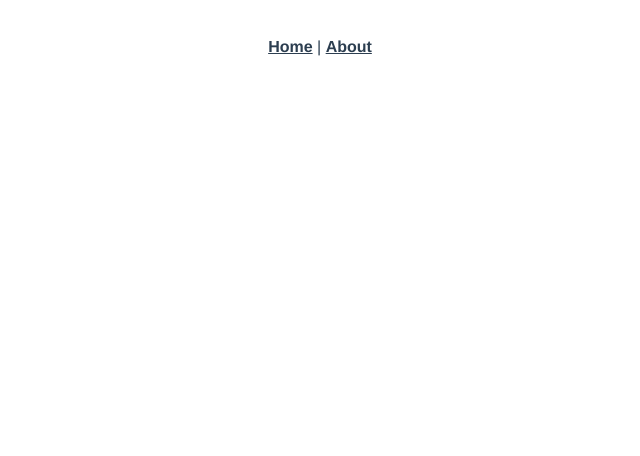
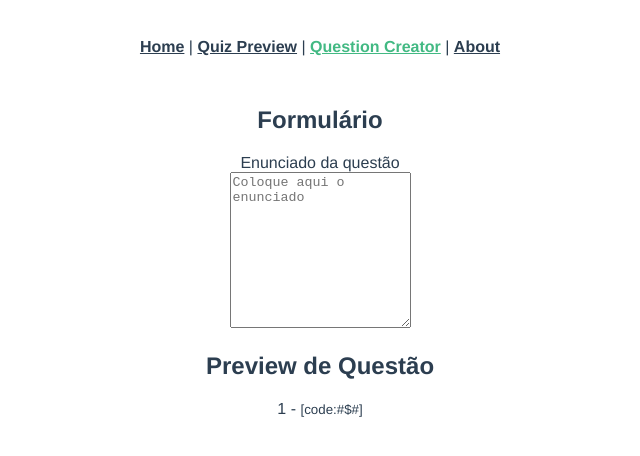
Before and after one commit to LuanComputacao/xavier-front_end, a Vue app: page /question-creator in a window 1280 px wide. Shown: the top 456 px of the page, without its empty margins (320-960 px from the left). Built offline with nearby package versions, Linux system fonts and the light colour scheme.

Commit message:
Paginas Home, Quiz Preview, Question Creator e About

```diff
--- a/src/App.vue
+++ b/src/App.vue
@@ -2,6 +2,8 @@
   <div id="app">
     <div id="nav">
       <router-link to="/">Home</router-link> |
+      <router-link to="/quiz-preview">Quiz Preview</router-link> |
+      <router-link to="/question-creator">Question Creator</router-link> |
       <router-link to="/about">About</router-link>
     </div>
     <router-view/>
--- a/src/components/molecules/QuestionAnswer.vue
+++ b/src/components/molecules/QuestionAnswer.vue
@@ -37,21 +37,18 @@
 </template>
 
 <script>
-import { mapActions } from 'vuex'
+import { mapActions, mapState } from 'vuex'
 export default {
   name: 'QuestionAnswer',
+
   props: {
     type: Number,
     question_items: Array,
     question_id: String
   },
+
   data: function () {
     return {
-      types: {
-        OPEN: 1,
-        UNIQUE_CHOICE: 2,
-        MULTIPLE_CHOICE: 3
-      },
       text: '',
       picked: 'null',
       question_choices_value: {}
@@ -64,6 +61,12 @@ export default {
         this.question_choices_value[e.id] = false
       })
     }
+  },
+
+  computed: {
+    ...mapState({
+      types: state => state.questions.types
+    })
   },
 
   methods: {
--- a/src/components/organisms/QuestionContainer.vue
+++ b/src/components/organisms/QuestionContainer.vue
@@ -1,6 +1,6 @@
 <template>
   <div class="question">
-     <QuestionWording
+    <QuestionWording
       :order="question.order"
       :wording="question.wording"
       :question_id="question_id"
@@ -20,8 +20,27 @@ import QuestionWording from '@/components/molecules/QuestionWording.vue'
 export default {
   name: 'QuestionContainer',
   props: {
-    question: Object,
-    question_id: String
+    question: {
+      type: Object,
+      required: true,
+      default: () => {
+        return {
+          order: 0,
+          type: 1,
+          wording: 'question wording',
+          items: [
+            { id: 1, text: 'First' },
+            { id: 2, text: 'Second' }
+          ]
+        }
+      }
+    },
+    question_id: {
+      type: String,
+      default: () => {
+        return '#$#'
+      }
+    }
   },
   components: {
     QuestionWording,
--- a/src/router/index.js
+++ b/src/router/index.js
@@ -10,6 +10,17 @@ const routes = [
     name: 'Home',
     component: Home
   },
+  {
+    path: '/quiz-preview',
+    name: 'QuizPreview',
+    component: () => import('../views/QuizPreview.vue')
+  },
+  {
+    path: '/question-creator',
+    name: 'QuestionCreator',
+    component: () => import('../views/QuestionCreator.vue')
+  },
+
   {
     path: '/about',
     name: 'About',
--- a/src/store/modules/questions.js
+++ b/src/store/modules/questions.js
@@ -1,4 +1,9 @@
 const state = () => ({
+  types: {
+    OPEN: 1,
+    UNIQUE_CHOICE: 2,
+    MULTIPLE_CHOICE: 3
+  },
   all: {
     '001': {
       order: 1,
--- a/src/views/About.vue
+++ b/src/views/About.vue
@@ -1,5 +1,5 @@
 <template>
   <div class="about">
-    <h1>This is an about page</h1>
+    <h1>Este é o banco de questões Mr. Xavier</h1>
   </div>
 </template>
--- a/src/views/Home.vue
+++ b/src/views/Home.vue
@@ -1,28 +1,31 @@
 <template>
   <div class="home">
-    <h1>Perguntas</h1>
-    <div v-for="(question, qId) in questions" :key="qId">
-      <QuestionContainer :question="question" :question_id="qId"/>
+    <h1>Home</h1>
+    <div>{{beHappy}}</div>
+    <div>
+      <input
+        type="text"
+        v-model="nome"
+        placeholder="Seu nome"
+      >
     </div>
   </div>
 </template>
 
 <script>
 // @ is an alias to /src
-import QuestionContainer from '@/components/organisms/QuestionContainer.vue'
-import { mapState } from 'vuex'
-
 export default {
   name: 'Home',
+
+  data () {
+    return {
+      nome: ''
+    }
+  },
   computed: {
-    ...mapState({
-      questions: state => state.questions.all,
-      answers: state => state.answers.all
-    })
-  },
-
-  components: {
-    QuestionContainer
+    beHappy () {
+      return 'Be happy ' + this.nome + '!'
+    }
   }
 }
 </script>
--- /dev/null
+++ b/src/views/QuestionCreator.vue
@@ -0,0 +1,65 @@
+<template>
+  <div>
+
+    <div>
+      <div>
+        <h2>Formul&aacute;rio</h2>
+      </div>
+      <form action="" method="POST">
+        <label for="js-question-wording">Enunciado da questão</label><br/>
+        <textarea
+          name="question-wording"
+          id="js-question-wording"
+          rows="10"
+          placeholder="Coloque aqui o enunciado"
+          v-model="wording"
+        >
+        </textarea>
+      </form>
+    </div>
+    <div>
+      <div>
+        <h2>Preview de Quest&atilde;o</h2>
+      </div>
+      <QuestionContainer
+        :question='question'
+      />
+    </div>
+    <div>
+    </div>
+  </div>
+</template>
+
+<script>
+import QuestionContainer from '../components/organisms/QuestionContainer'
+export default {
+  name: 'QuestionCreator',
+
+  components: {
+    QuestionContainer
+  },
+
+  data: function () {
+    return {
+      order: 0,
+      type: 0,
+      wording: '',
+      items: [],
+      question_id: ''
+    }
+  },
+
+  computed: {
+    question () {
+      return {
+        order: 1,
+        wording: this.wording
+      }
+    }
+  }
+}
+</script>
+
+<style>
+
+</style>
--- /dev/null
+++ b/src/views/QuizPreview.vue
@@ -0,0 +1,34 @@
+<template>
+  <div>
+    <h1>Quiz preview</h1>
+    <div>
+      <div v-for="(question, qId) in questions" :key="qId">
+      <QuestionContainer :question="question" :question_id="qId"/>
+    </div>
+    </div>
+  </div>
+</template>
+
+<script>
+import QuestionContainer from '@/components/organisms/QuestionContainer.vue'
+import { mapState } from 'vuex'
+
+export default {
+  name: 'QuizPreview',
+
+  components: {
+    QuestionContainer
+  },
+
+  computed: {
+    ...mapState({
+      questions: state => state.questions.all,
+      answers: state => state.answers.all
+    })
+  }
+}
+</script>
+
+<style>
+
+</style>
```
